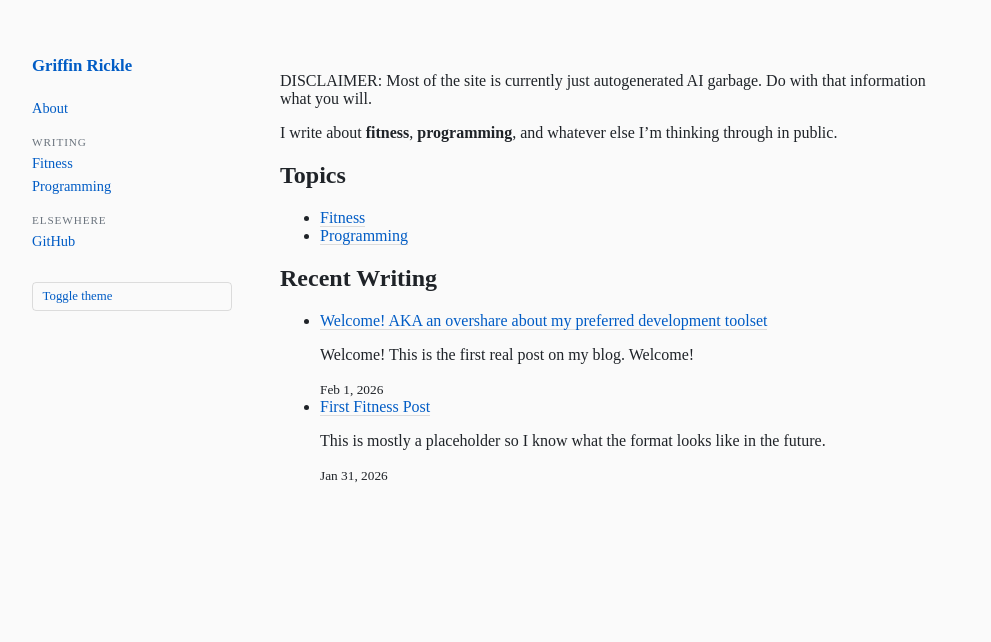
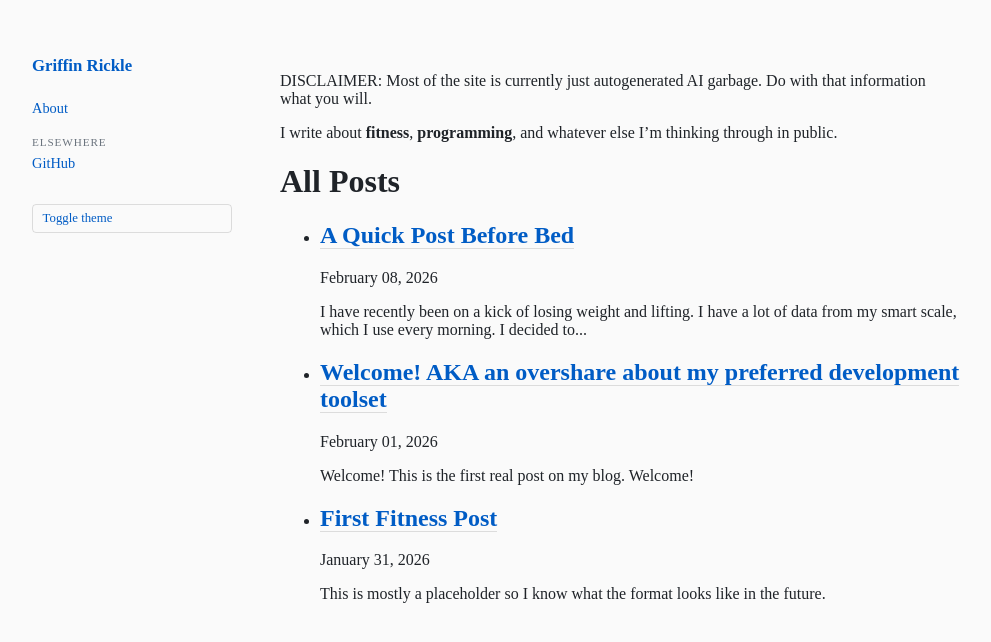
Before and after one commit to griffin-rickle/griffin-rickle.github.io, a Jekyll site: the page built from index.md, in a window 1280 px wide. Shown: the top 642 px of the page, without its empty margins (58-1049 px from the left). Built offline with Jekyll 4.4.1, drawn with Linux system fonts in a browser that asks for light colours.

Commit message:
Changed structure, added a post about weight metric visualization

```diff
--- a/_config.yml
+++ b/_config.yml
@@ -6,7 +6,7 @@ theme: minima
 
 markdown: kramdown
 
-permalink: /:categories/:title/
+permalink: /:title/
 
 collections:
   pages:
--- a/_includes/sidebar.html
+++ b/_includes/sidebar.html
@@ -5,10 +5,6 @@
 
   <ul class="nav">
     <li><a href="/about/">About</a></li>
-
-    <li class="nav-section">Writing</li>
-    <li><a href="/fitness/">Fitness</a></li>
-    <li><a href="/programming/">Programming</a></li>
 
     <li class="nav-section">Elsewhere</li>
     <li><a href="https://github.com/griffin-rickle">GitHub</a></li>
--- /dev/null
+++ b/_posts/2026-02-08-weight_data.md
@@ -0,0 +1,12 @@
+---
+title: A Quick Post Before Bed
+date: 2026-02-08
+layout: default
+tags: [fitness, training, python, data, askesis]
+---
+
+I have recently been on a kick of losing weight and lifting. I have a lot of data from my smart scale, which I use every morning. I decided to whip something quick up as a first step to a possibly larger effort around visualizing weight and calorie data. Below are the graphs I was able to make today.
+
+![Graphs showing body measurement metrics, including weight, body fat percentage, and muscle mass](/assets/2026-02-08-body_comp.png)
+
+To pull it all together, I have put my first commit up on my GitHub [here](https://github.com/griffin-rickle/askesigraph) in the askesigrpah repo. It's still pretty rough, but I thought it was pretty cool and a fun little Sunday project (to fill the gaps where I wasn't chasing little ones around)
--- a/index.md
+++ b/index.md
@@ -7,18 +7,23 @@ DISCLAIMER: Most of the site is currently just autogenerated AI garbage. Do with
 
 I write about **fitness**, **programming**, and whatever else I’m thinking through in public.
 
-## Topics
 
-- [Fitness](/fitness/)
-- [Programming](/programming/)
+# All Posts
 
-## Recent Writing
-<ul>
-  {% for post in site.posts limit:5 %}
-  <li>
-    <a href="{{ post.url }}">{{ post.title }}</a>
-    <p>{{ post.excerpt | strip_html | truncate: 100 }}</p>
-    <small>{{ post.date | date: "%b %-d, %Y" }}</small>
+<ul class="post-list">
+{% for post in site.posts %}
+  <li class="post-list-item">
+    <h2 class="post-list-title">
+      <a href="{{ post.url | relative_url }}">{{ post.title }}</a>
+    </h2>
+    <div class="post-meta">
+      <time datetime="{{ post.date | date_to_xmlschema }}">
+        {{ post.date | date: "%B %d, %Y" }}
+      </time>
+    </div>
+    {% if post.excerpt %}
+    <p class="post-excerpt">{{ post.excerpt | strip_html | truncatewords: 30 }}</p>
+    {% endif %}
   </li>
-  {% endfor %}
+{% endfor %}
 </ul>
```
Also changed, not shown: _posts/2026-01-31-first_fitness.md (renamed from _posts/fitness/2026-01-31-first_fitness.md, +0 -1 lines), _posts/2026-02-01-setup_overview.md (renamed from _posts/programming/2026-02-01-setup_overview.md, +0 -1 lines), fitness/index.md (deleted, +0 -13 lines), programming/index.md (deleted, +0 -13 lines), assets/images/2026-02-08-body_comp.png (added).
